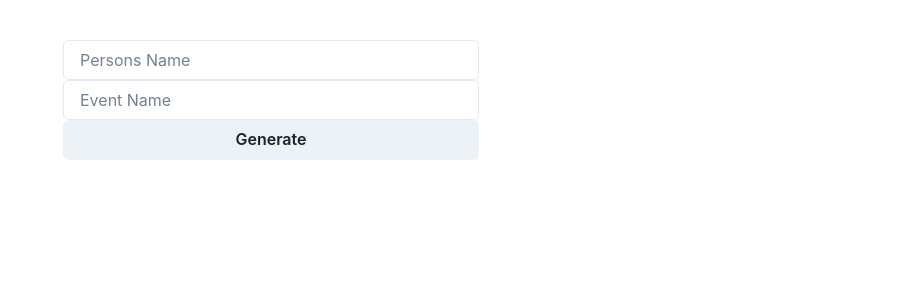
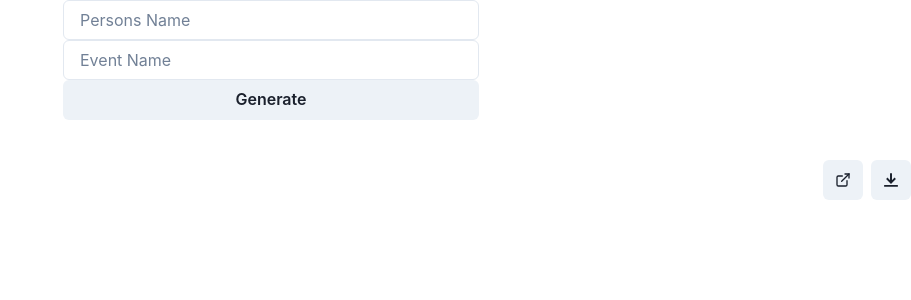
Before and after one commit to chris-catignani/cheers-to-you, a React (Create React App) app: page /#/ in a window 1280 px wide. Shown: the top 300 px of the page, without its empty margins (369-1280 px from the left). Built offline with nearby package versions, Linux system fonts and the light colour scheme.

Commit message:
Slot machine swaps beers

```diff
--- a/package.json
+++ b/package.json
@@ -14,7 +14,7 @@
     "@testing-library/react": "^13.4.0",
     "@testing-library/user-event": "^13.5.0",
     "downloadjs": "^1.4.7",
-    "framer-motion": "^10.16.4",
+    "framer-motion": "^10.16.5",
     "fuse.js": "^7.0.0",
     "html-to-image": "^1.11.11",
     "lodash-es": "^4.17.21",
--- a/src/App.js
+++ b/src/App.js
@@ -1,27 +1,10 @@
-import { useDispatch, useSelector } from 'react-redux';
-import { Event } from './features/event/Event';
 import { Output } from './features/output/Output';
 
-import {
-  selectPersonsName,
-  selectEventName,
-} from './features/event/eventSlice';
-
-import { generateOutput } from './features/output/outputSlice';
 import { Box } from '@chakra-ui/react';
 
 export default function App() {
-  const personsName = useSelector(selectPersonsName);
-  const eventName = useSelector(selectEventName);
-  const dispatch = useDispatch();
-
-  const onGenerateClick = () => {
-    dispatch(generateOutput(personsName, eventName))
-  }
-
   return (
-    <Box m='10'>
-      <Event onGenerateClick={onGenerateClick}></Event>
+    <Box>
       <Output></Output>
     </Box>
   );
--- a/src/app/store.js
+++ b/src/app/store.js
@@ -1,10 +1,8 @@
 import { configureStore } from '@reduxjs/toolkit';
-import eventReducer from '../features/event/eventSlice';
 import outputReducer from '../features/output/outputSlice';
 
 export const store = configureStore({
   reducer: {
-    event: eventReducer,
     output: outputReducer,
   },
 });
--- a/src/features/event/Event.js
+++ /dev/null
@@ -1,32 +0,0 @@
-
-import { useDispatch, useSelector } from 'react-redux';
-import { Container, Button, Input } from '@chakra-ui/react';
-
-import {
-    selectPersonsName,
-    selectEventName,
-    setPersonsName,
-    setEventName
-} from './eventSlice'
-
-export const Event = ({onGenerateClick}) => {
-    const personsName = useSelector(selectPersonsName);
-    const eventName = useSelector(selectEventName);
-    const dispatch = useDispatch();
-
-    return (
-        <Container maxW='md'>
-            <Input
-                placeholder='Persons Name'
-                value={personsName}
-                onChange={e => dispatch(setPersonsName(e.target.value))}
-            />
-            <Input
-                placeholder='Event Name'
-                value={eventName}
-                onChange={e => dispatch(setEventName(e.target.value))}
-            />
-            <Button width='full' onClick={onGenerateClick}>Generate</Button>
-        </Container>
-    )
-}
--- a/src/features/output/Output.js
+++ b/src/features/output/Output.js
@@ -5,29 +5,47 @@ import { CopyIcon, DownloadIcon, ExternalLinkIcon } from '@chakra-ui/icons';
 import { BeerUGCInput } from './components/BeerUGCInput';
 import { AddYourOwn } from './components/AddYourOwn';
 import { Letter } from './components/Letter';
-import { downloadImage, searchForBeer, selectBeerLetters, selectBeerSearchResults, selectDownloadGeneratedImageStatus, selectEventName, selectLockedBeerLetterIdxs, selectOpenBeerIdx, selectUploadGeneratedImageStatus, selectUploadedImageData, setBeerLetterAtIndex, setBeerSearchResults, setOpenBeerIdx, setsUploadedImageData, toggleLockedBeerLetterIdx, uploadImage } from './outputSlice';
-import { Box, Button, ButtonGroup, Flex, Heading, IconButton, Input, Modal, ModalBody, ModalCloseButton, ModalContent, ModalFooter, ModalHeader, ModalOverlay, useDisclosure } from '@chakra-ui/react';
+import { wrapIndex } from '../../utils/utils'
+import { downloadImage, generateOutput, searchForBeer, selectBeerLetters, selectBeerOptionsAtIdx, selectBeerSearchResults, selectDownloadGeneratedImageStatus, selectEventName, selectLockedBeerLetterIdxs, selectOpenBeerIdx, selectPersonsName, selectUploadGeneratedImageStatus, selectUploadedImageData, setBeerLetterAtIndex, setBeerSearchResults, setOpenBeerIdx, setsUploadedImageData, toggleLockedBeerLetterIdx, uploadImage } from './outputSlice';
+import { Box, Button, ButtonGroup, Container, Flex, Heading, IconButton, Input, Modal, ModalBody, ModalCloseButton, ModalContent, ModalFooter, ModalHeader, ModalOverlay, useDisclosure } from '@chakra-ui/react';
 import { EmailIcon, EmailShareButton, FacebookIcon, FacebookShareButton, TwitterShareButton, WhatsappIcon, WhatsappShareButton, XIcon } from 'react-share';
+import { AnimatePresence, motion } from 'framer-motion';
+
+const CYCLE_LENGTH = 8
+const SLOT_MS = 250 // in ms
 
 
 export const Output = () => {
     const dispatch = useDispatch();
 
     const eventName = useSelector(selectEventName);
+    const personsName = useSelector(selectPersonsName);
     const beerLetters = useSelector(selectBeerLetters);
     const lockedBeerIdxs = useSelector(selectLockedBeerLetterIdxs);
+    const beerOptionsAtIdx = useSelector(selectBeerOptionsAtIdx);
     const downloadGeneratedImageStatus = useSelector(selectDownloadGeneratedImageStatus);
     const uploadGeneratedImageStatus = useSelector(selectUploadGeneratedImageStatus)
 
+    const [page, setPage] = useState(-1)
+
     const generatedPicRef = useRef(null)
     const letters = beerLetters.map( ({letter, beer, userGeneratedBeer}, idx) => {
+        let beerToShow = beer || userGeneratedBeer
+        if(page !== -1 && !lockedBeerIdxs[idx]) {
+            const animateIdx = wrapIndex(0, beerOptionsAtIdx[idx].length, page)
+            beerToShow = beerOptionsAtIdx[idx][animateIdx]
+        }
         return (
             <Flex flexDirection='column' key={`beer-letter-${idx}`}>
-                <Letter
-                    letter={letter}
-                    beer={beer || userGeneratedBeer}
-                    onClick={() => dispatch(setOpenBeerIdx(idx)) } >
-                </Letter>
+                <AnimatePresence initial={false}>
+                    <motion.div>
+                        <Letter
+                            letter={letter}
+                            beer={beerToShow}
+                            onClick={() => dispatch(setOpenBeerIdx(idx)) } >
+                        </Letter>
+                    </motion.div>
+                </AnimatePresence>
                 <Button onClick={() => dispatch(toggleLockedBeerLetterIdx(idx))}>
                     {lockedBeerIdxs[idx] ? 'Unlock beer' : 'Lock beer'}
                 </Button>
@@ -47,12 +65,25 @@ export const Output = () => {
         dispatch(uploadImage(dataUrlPromise))
     }
 
-    if (!letters || letters.length === 0) {
-        return <></>
-    }
-
     return (
-        <Box m='10'>
+        <Box>
+            <UserInput
+                personsName={personsName}
+                eventName={eventName}
+                onClick={() => {
+                    let curRunCount = 0
+                    const intervalId = setInterval(() => {
+                        curRunCount += 1
+                        if(curRunCount >= CYCLE_LENGTH) {
+                            clearInterval(intervalId)
+                            setPage(-1)
+                            return
+                        }
+                        setPage((page) => page + 1)
+                    }, SLOT_MS);
+                }}
+            />
+            {/* TODO content below only if output has been produced */}
             {/* Outer Flex enabling the header and content to handle overflow together without repositioning */}
             <Flex ref={generatedPicRef} overflowX='auto' flexDirection='column' flexWrap='wrap'>
                 <Heading as='h3' size='lg' textAlign='center'>{eventName}</Heading>
@@ -73,6 +104,35 @@ export const Output = () => {
                     icon={<DownloadIcon />} />
             </ButtonGroup>
         </Box>
+    )
+}
+
+export const UserInput = ({personsName, eventName, onClick}) => {
+    const dispatch = useDispatch()
+    const [tempPersonsName, setTempPersonsName] = useState(personsName)
+    const [tempEventName, setTempEventName] = useState(eventName)
+
+    return (
+        <Container maxW='md'>
+            <Input
+                placeholder='Persons Name'
+                value={tempPersonsName}
+                onChange={e => setTempPersonsName(e.target.value)}
+            />
+            <Input
+                placeholder='Event Name'
+                value={tempEventName}
+                onChange={e => setTempEventName(e.target.value)}
+            />
+            <Button
+                width='full'
+                onClick={() => {
+                    dispatch(generateOutput(tempPersonsName, tempEventName))
+                    onClick()
+                }}>
+                Generate
+            </Button>
+        </Container>
     )
 }
 
--- a/src/features/output/components/Letter.js
+++ b/src/features/output/components/Letter.js
@@ -3,9 +3,9 @@ import { Box, Image } from "@chakra-ui/react"
 export const Letter = ({letter, beer, onClick, width='150px'}) => {
     return (
         <Box textAlign='center' width={width} minWidth={width} onClick={onClick}>
-            <Image src={beer['beer_label_file']} alt={beer['beer_name'] + beer['beer_type']} boxSize={width} fit='contain'/>
-            <Box>{beer['brewer_name']}</Box>
-            <Box>{beer['beer_name']}</Box>
+            <Image src={beer?.beer_label_file} alt={beer?.beer_name + ' ' + beer?.beer_type} boxSize={width} fit='contain'/>
+            <Box>{beer?.brewer_name}</Box>
+            <Box>{beer?.beer_name}</Box>
             <Box textTransform='uppercase'>{letter}</Box>
         </Box>
     )
--- a/src/features/output/outputSlice.js
+++ b/src/features/output/outputSlice.js
@@ -54,6 +54,7 @@ const initialState = {
     personsName: sessionStorage.getItem('output.personsName') || '',
     beerLetters: JSON.parse(sessionStorage.getItem('output.beerLetters') || '[]'),
     lockedBeerLetterIdxs: JSON.parse(sessionStorage.getItem('output.lockedBeerLetterIdxs') || '[]'),
+    beerOptionsAtIdx: [],
     openedBeerIdx: -1,
     beerSearchResults: [],
     uploadedImageData: {},
@@ -98,31 +99,39 @@ export const downloadImage = createAsyncThunk(
 export const generateOutput = (personsName, eventName) => (dispatch, getState) => {
     const state = getState()
 
+    const beerLetters = []
+    const beerOptionsAtIdx = []
+
     if (state.output.personsName !== personsName) {
-        const beerLetters = Array.from(personsName).map(letter => {
-            return {
+        Array.from(personsName).forEach((letter, idx) => {
+            const beerOptions = getDefaultBeersForLetter(letter)
+            beerOptionsAtIdx.push(beerOptions)
+            beerLetters.push({
                 letter: letter.toUpperCase(),
                 userGeneratedBeer: {},
-                beer: sample(getDefaultBeersForLetter(letter)),
+                beer: sample(beerOptions),
+            })
+        })
+        dispatch(setLockedBeerLetterIdxs(new Array(beerLetters.length).fill(false)))
+    } else {
+        Array.from(personsName).forEach( (letter, idx) => {
+            if (state.output.lockedBeerLetterIdxs[idx]) {
+                beerLetters.push(state.output.beerLetters[idx])
+                beerOptionsAtIdx.push(state.output.beerOptionsAtIdx[idx])
+            } else {
+                const beerOptions = getDefaultBeersForLetter(letter)
+                beerOptionsAtIdx.push(beerOptions)
+                beerLetters.push({
+                    letter: letter.toUpperCase(),
+                    userGeneratedBeer: {},
+                    beer: sample(beerOptions),
+                })
             }
         })
-        dispatch(setBeerLetters(beerLetters))
-        dispatch(setLockedBeerLetterIdxs(new Array(beerLetters.length).fill(false)))
-    } else {
-        const beerLetters = Array.from(personsName).map( (letter, idx) => {
-            if (state.output.lockedBeerLetterIdxs[idx]) {
-                return state.output.beerLetters[idx]
-            } else {
-                return {
-                    letter: letter.toUpperCase(),
-                    userGeneratedBeer: {},
-                    beer: sample(getDefaultBeersForLetter(letter)),
-                }
-            }
-        })
-        dispatch(setBeerLetters(beerLetters))
     }
 
+    dispatch(setBeerLetters(beerLetters))
+    dispatch(setBeerOptionsAtIdx(beerOptionsAtIdx))
     dispatch(setEventName(eventName));
     dispatch(setPersonsName(personsName));
 };
@@ -193,6 +202,9 @@ export const outputSlice = createSlice({
             state.lockedBeerLetterIdxs = tempLockedBeerLetterIdxs
             sessionStorage.setItem('output.lockedBeerLetterIdxs', JSON.stringify(state.lockedBeerLetterIdxs))
         },
+        setBeerOptionsAtIdx: (state, action) => {
+            state.beerOptionsAtIdx = action.payload
+        },
         setOpenBeerIdx: (state, action) => {
             state.openedBeerIdx = action.payload
         },
@@ -231,12 +243,13 @@ export const outputSlice = createSlice({
     }
 });
 
-export const { setEventName, setPersonsName, setBeerLetterAtIndex, setBeerLetters, setLockedBeerLetterIdxs, toggleLockedBeerLetterIdx, setOpenBeerIdx, setBeerSearchResults, setsUploadedImageData } = outputSlice.actions;
+export const { setEventName, setPersonsName, setBeerLetterAtIndex, setBeerLetters, setLockedBeerLetterIdxs, toggleLockedBeerLetterIdx, setBeerOptionsAtIdx, setOpenBeerIdx, setBeerSearchResults, setsUploadedImageData } = outputSlice.actions;
 
 export const selectEventName = (state) => state.output.eventName;
 export const selectPersonsName = (state) => state.output.personsName;
 export const selectBeerLetters = (state) => state.output.beerLetters;
 export const selectLockedBeerLetterIdxs = (state) => state.output.lockedBeerLetterIdxs;
+export const selectBeerOptionsAtIdx = (state) => state.output.beerOptionsAtIdx;
 export const selectOpenBeerIdx = (state) => state.output.openedBeerIdx;
 export const selectBeerSearchResults = (state) => state.output.beerSearchResults;
 export const selectDownloadGeneratedImageStatus = (state) => state.output.downloadGeneratedImageStatus;
--- /dev/null
+++ b/src/utils/utils.js
@@ -0,0 +1,4 @@
+export const wrapIndex = (min, max, v) => {
+    const rangeSize = max - min
+    return ((((v - min) % rangeSize) + rangeSize) % rangeSize) + min
+}
```
Also changed, not shown: src/features/event/eventSlice.js (deleted, +0 -28 lines), 1 other file (tests, documents, lock files or other folders).
